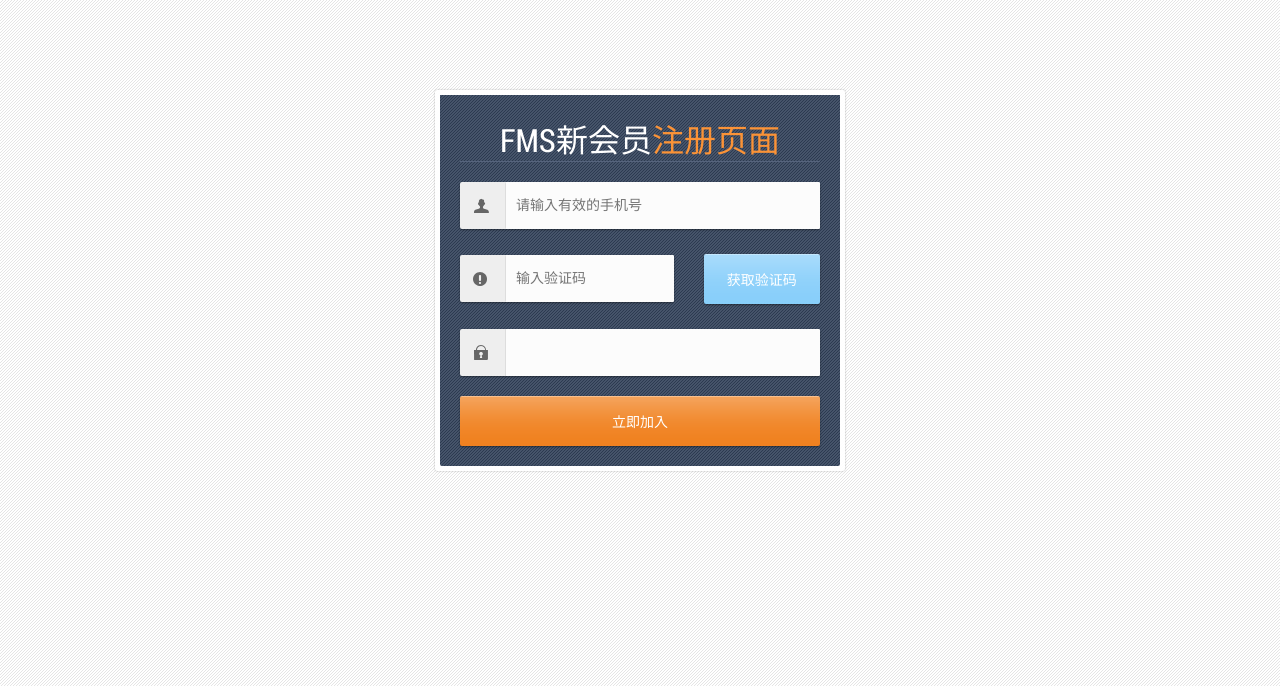
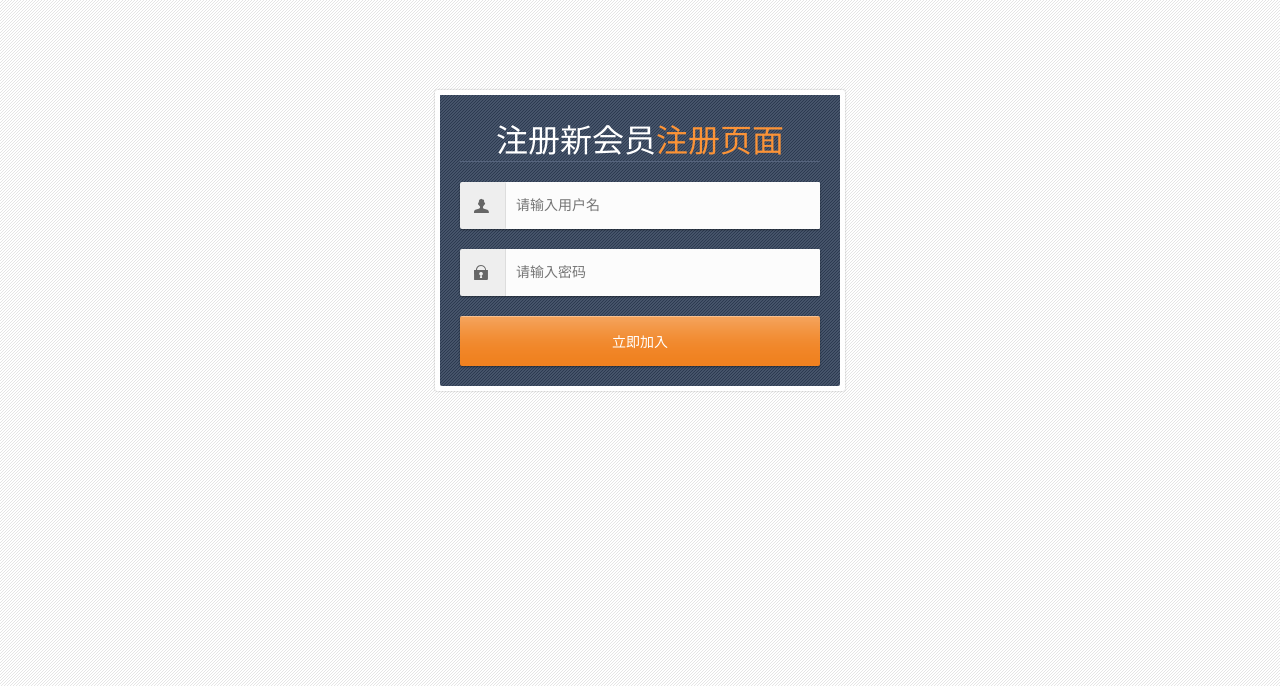
Before and after one commit to XAPython1906-1/Django_project, a Django app: template templates/regist.html in a window 1280 px wide. Shown: the top 686 px of the page. Run offline with Django 3.2, Linux system fonts and the light colour scheme; the template is opened without the code that fills it, so the values that code supplies are empty.

Commit message:
添加注册功能

```diff
--- a/mainapp/urls.py
+++ b/mainapp/urls.py
@@ -6,5 +6,6 @@ from . import views
 urlpatterns = [
     path('login/', views.login),
     path('logout/', views.logout),
+    path('regist/', views.regist),
     path('', views.index)
 ]
--- a/middleware/__init__.py
+++ b/middleware/__init__.py
@@ -9,8 +9,8 @@ class LoginMiddleware(MiddlewareMixin):
 
     no_filter_path = (
         '/login/',
+        '/regist/',
         '/logout/',
-        '/user/regist/',
         '/user/code/'
     )
 
--- a/templates/login.html
+++ b/templates/login.html
@@ -15,7 +15,7 @@
     <div class="loginboxinner">
 
         <div class="logo">
-            <h1 class="logo">FMS<span>Admin</span></h1>
+            <h1 class="logo">PIAO<span>Admin</span></h1>
             <span class="slogan">票务后台管理系统</span>
         </div><!--logo-->
 
--- a/templates/regist.html
+++ b/templates/regist.html
@@ -27,7 +27,7 @@
     <div class="loginboxinner">
 
         <div class="logo">
-            <h1 class="logo">FMS新会员<span>注册页面</span></h1>
+            <h1 class="logo">注册新会员<span>注册页面</span></h1>
         </div><!--logo-->
 
         {% if error %}
@@ -38,77 +38,23 @@
             {% csrf_token %}
             <div class="username">
                 <div class="usernameinner">
-                    <input type="text" name="phone" value="{{ phone }}" placeholder="请输入有效的手机号"/>
+                    <input type="text" name="username" value="{{ phone }}" placeholder="请输入用户名", id="username"/>
                 </div>
-            </div>
-            <div style="display: flex;flex-flow: row;align-items: center;height: 60px">
-                <div class="code" style="width: 220px">
-                    <div class="usernameinner">
-                        <input type="text" name="code" value="{{ code }}" placeholder="输入验证码"/>
-                    </div>
-                </div>
-                <button id="code_btn" type="button" onclick="get_code(this)">获取验证码</button>
             </div>
 
             <div class="password">
                 <div class="passwordinner">
-                    <input type="password" name="password" value="{{ password }}" id="password"/>
+                    <input type="password" name="password" value="{{ password }}" id="password" placeholder="请输入密码"/>
                 </div>
             </div>
 
-            <button>立即加入</button>
+            <button id="reg" type="submit">立即加入</button>
 
         </form>
 
     </div><!--loginboxinner-->
 </div><!--loginbox-->
 
-<script>
-    function get_code(btn) {
-
-        $ = jQuery.noConflict()
-
-        phone = $('input[name="phone"]').val()
-        if (phone == null || phone.trim().length == 0) {
-            // http://www.jqueryfuns.com/resource/view/2412 文档
-            // 吐丝效果
-            $.toast({
-                heading: 'Warning',
-                text: '请输入你的手机号！',
-                icon: 'warning', // error, info
-                showHideTransition: 'slide',
-                loader: false,//是否显示加载条
-                position: 'top-center'
-            })
-            return
-        }
-
-        $.getJSON('/user/code/?phone=' + phone, function (msg) {
-            $.toast({
-                heading: 'Success',
-                text: '短信验证码发送成功',
-                icon: 'success',
-                position: 'top-center'
-            })
-        });
-
-        // jQuery(dom) 将dom节点对象转成jQuery对象，再调用jQuery对象的方法
-        $(btn).attr('style', 'background-color:lightgray') //增加标签属性
-        $(btn).attr('disabled', 'disabled')
-
-        var n = 20;
-        var interval_id = setInterval(function () {
-            $(btn).text('等待 ' + --n + ' 秒')
-
-            if (n == 0) {
-                clearInterval(interval_id);  // 停止定时器
-                $(btn).removeAttr('style')  // 删除标签属性
-                $(btn).removeAttr('disabled')
-                $(btn).text('获取验证码')
-            }
-        }, 1000)
-    }
-</script>
 
 </body>
 </html>
```
Also changed, not shown: mainapp/views.py (+27 -6 lines).
